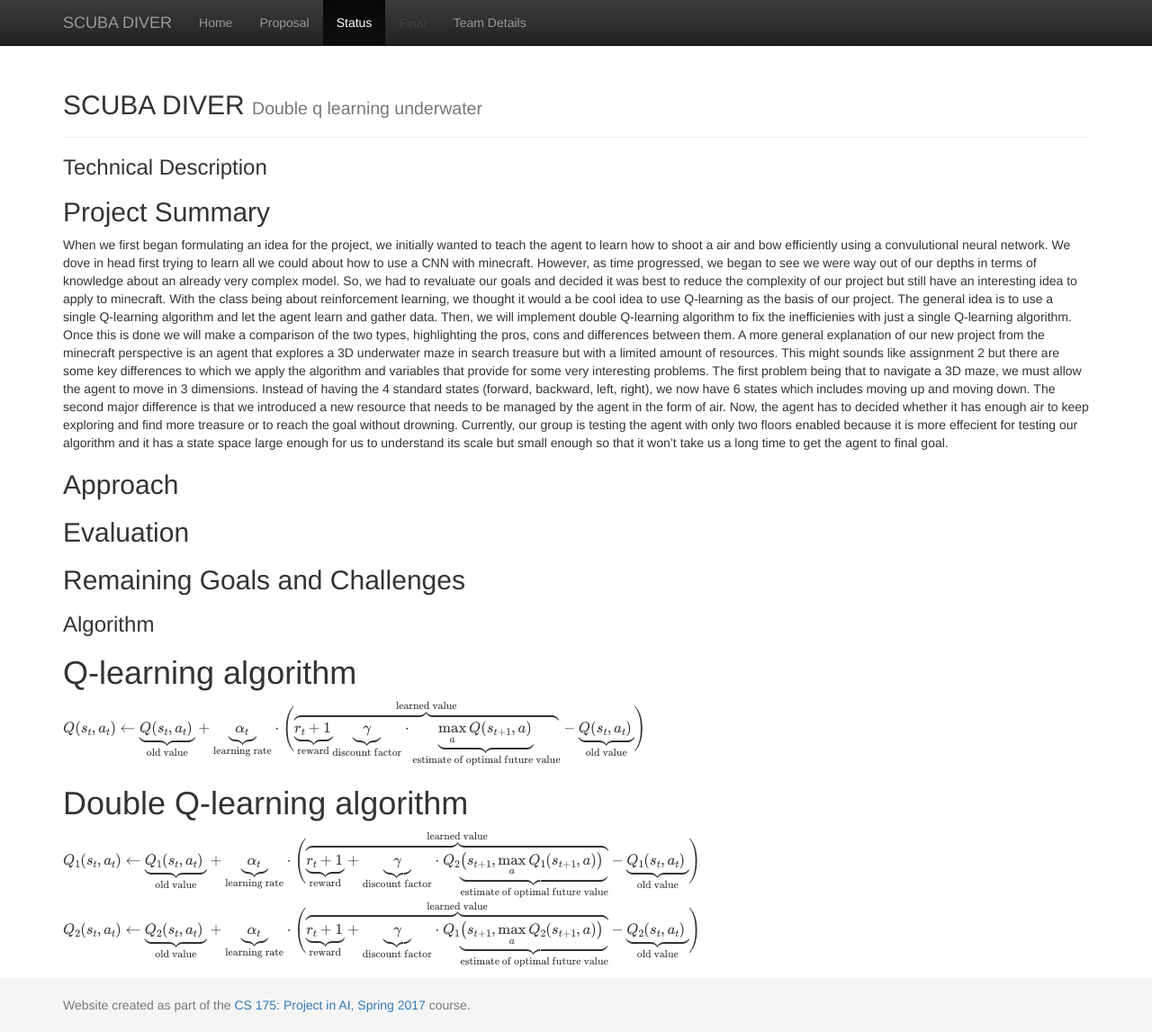
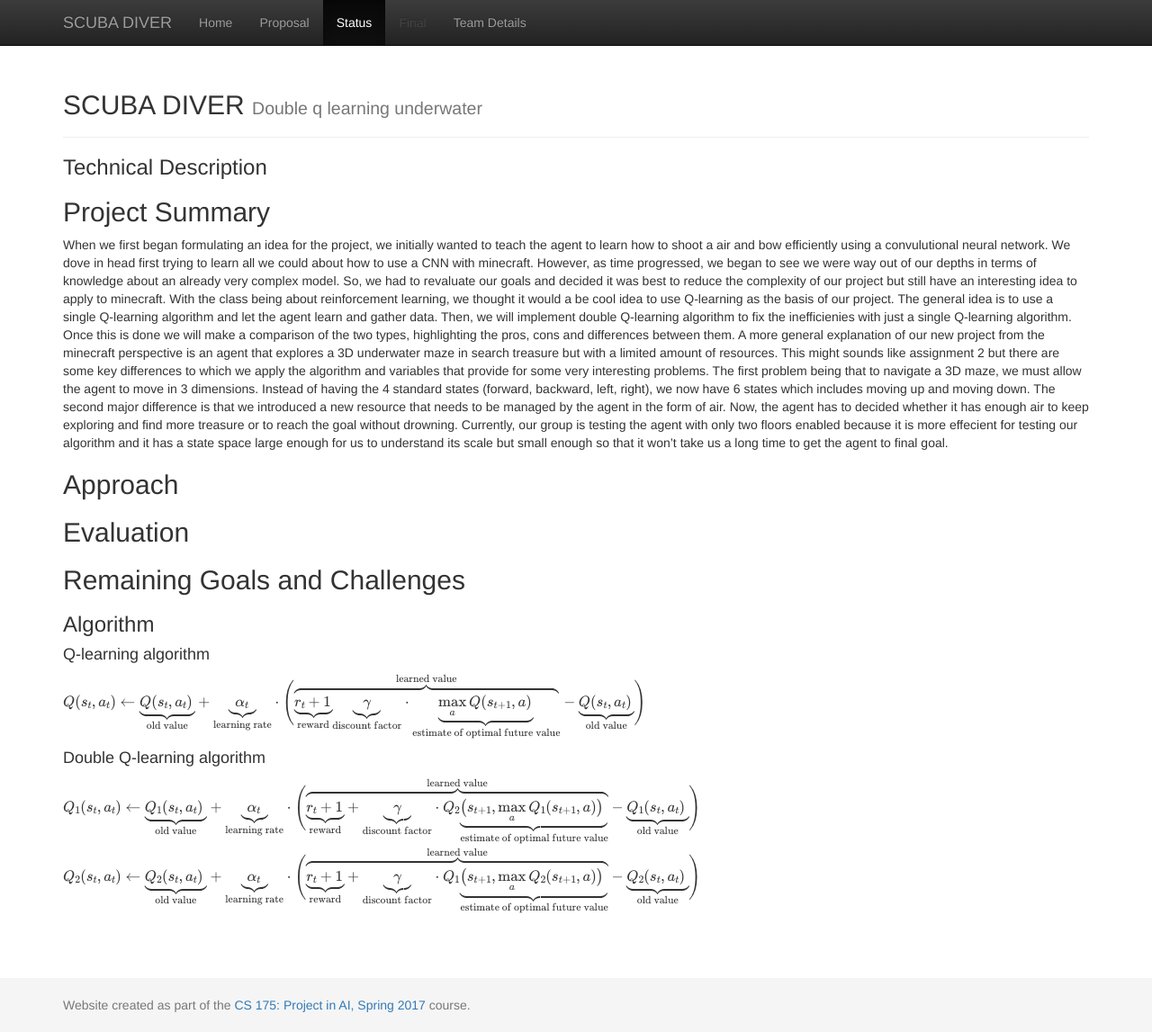
Before and after one commit to andrewdoh/scuba_diver, a Jekyll site: the page built from docs/status.md, in a window 1280 px wide and 1147 px high. Shown: the whole window at 90% size. Built offline with Jekyll 4.4.1, drawn with Linux system fonts in a browser that asks for light colours; formulas are drawn with MathJax 3.

```diff
--- a/docs/status.md
+++ b/docs/status.md
@@ -10,8 +10,8 @@ When we first began formulating an idea for the project, we initially wanted to
 ## Evaluation ##
 ## Remaining Goals and Challenges ##
 ### Algorithm ###
-# Q-learning algorithm #
+#### Q-learning algorithm ####
 $$ Q(s_t,a_t)  \leftarrow \underbrace{Q(s_t,a_t)}_{\text{old value}} + \underbrace{\alpha_t}_{\text{learning rate}} \cdot \Bigg(\overbrace{\underbrace{r_{t} + 1}_{\text{reward}}  \underbrace{\gamma}_{\text{discount factor}} \cdot \underbrace{\max\limits_{a} Q(s_{t+1},a)}_{\text{estimate of optimal future value}}}^{\text{learned value}}   - \underbrace{Q(s_t,a_t)}_{\text{old value}}  \Bigg)$$
-# Double Q-learning algorithm #
+#### Double Q-learning algorithm ####
 $$ Q_{1}(s_t,a_t)  \leftarrow \underbrace{Q_{1}(s_t,a_t)}_{\text{old value}} + \underbrace{\alpha_t}_{\text{learning rate}} \cdot \Bigg(\overbrace{\underbrace{r_{t} + 1}_{\text{reward}} +  \underbrace{\gamma}_{\text{discount factor}} \cdot Q_{2}\underbrace{ \big(s_{t+1},\max\limits_{a} Q_{1}(s_{t+1},a)\big)}_{\text{estimate of optimal future value}}}^{\text{learned value}}   - \underbrace{Q_{1}(s_t,a_t)}_{\text{old value}}  \Bigg)$$
 $$ Q_{2}(s_t,a_t)  \leftarrow \underbrace{Q_{2}(s_t,a_t)}_{\text{old value}} + \underbrace{\alpha_t}_{\text{learning rate}} \cdot \Bigg(\overbrace{\underbrace{r_{t} + 1}_{\text{reward}} +  \underbrace{\gamma}_{\text{discount factor}} \cdot Q_{1}\underbrace{ \big(s_{t+1},\max\limits_{a} Q_{2}(s_{t+1},a)\big)}_{\text{estimate of optimal future value}}}^{\text{learned value}}   - \underbrace{Q_{2}(s_t,a_t)}_{\text{old value}}  \Bigg)$$
```
